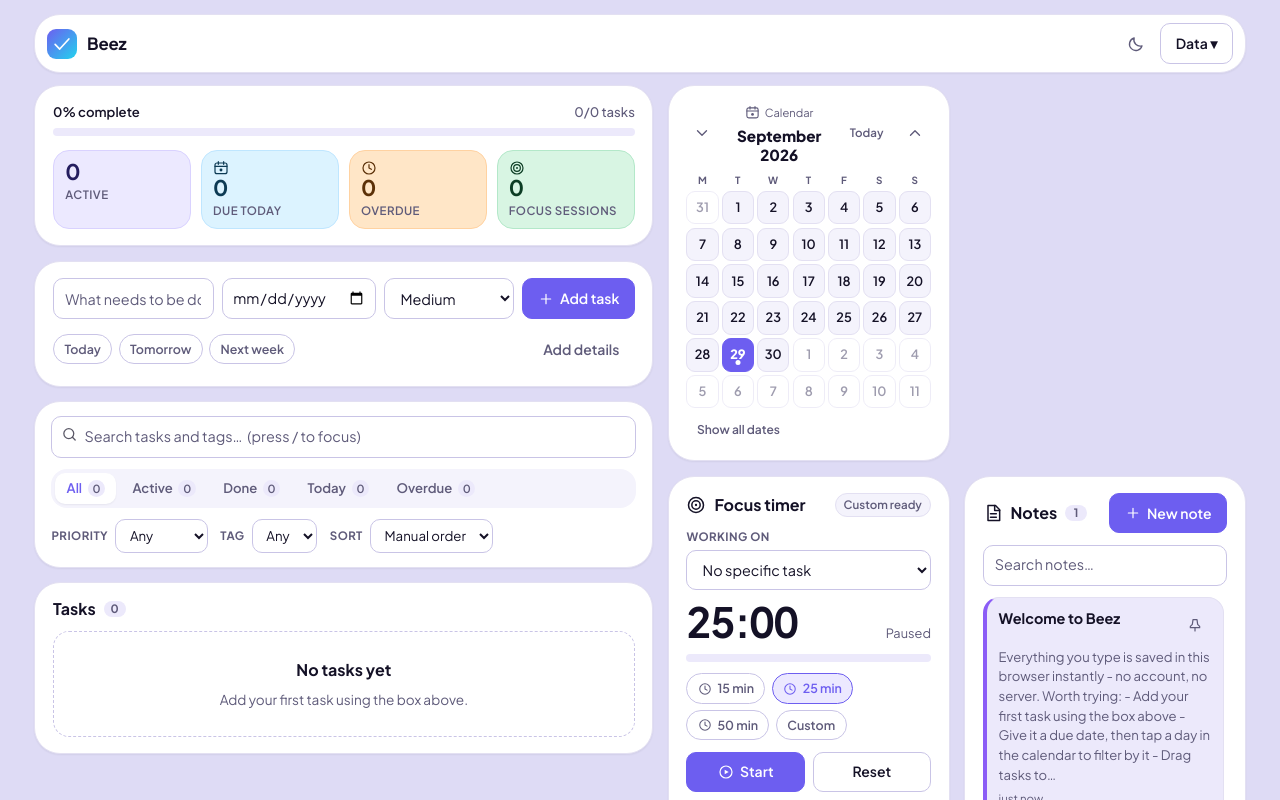
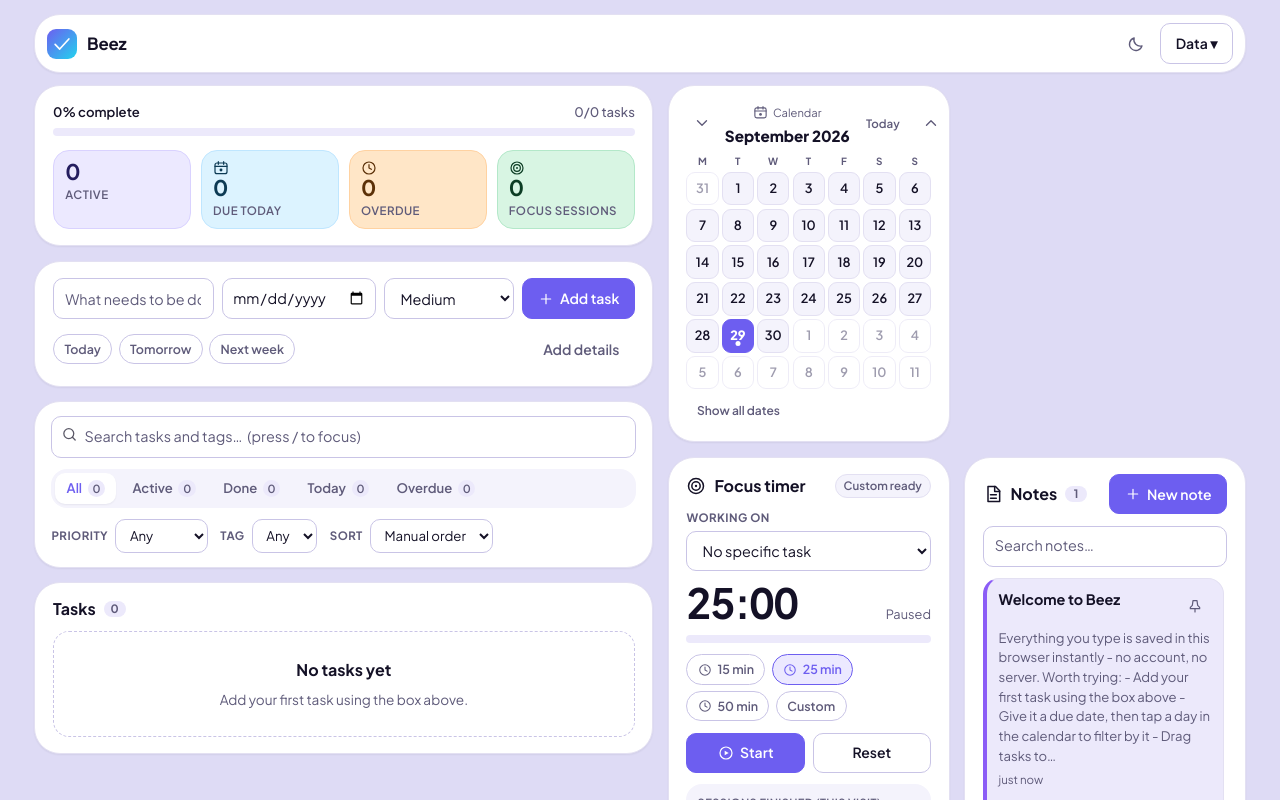
Before and after one commit to blessingowobi25-star/beez-todo, a React (Vite) app: page / in a window 1280 px wide. Shown: the top 800 px of the page. Built offline with nearby package versions, Linux system fonts and the light colour scheme.

Commit message:
Remove calendar width cap that left dead space in the side band

```diff
--- a/src/planner.css
+++ b/src/planner.css
@@ -24,9 +24,12 @@
   text-align: center;
 }
 
+/* "September 2026" must stay on one line; it wrapped to two when the header
+   had less room, pushing the nav buttons out of line with the day rows. */
 .week__title h2 {
   font-size: 0.95rem;
   font-weight: 800;
+  white-space: nowrap;
 }
 
 .week__eyebrow {
@@ -149,13 +152,6 @@
 .week__cell--selected .week__badge {
   background: #fff;
   color: #6d5ef0;
-}
-
-/* The calendar shares the side band with focus and notes, so cap its width:
-   day cells must not grow with the container or a wide calendar is a wall of
-   boxes again. */
-.week {
-  max-width: 23rem;
 }
 
 .week__all {
```
